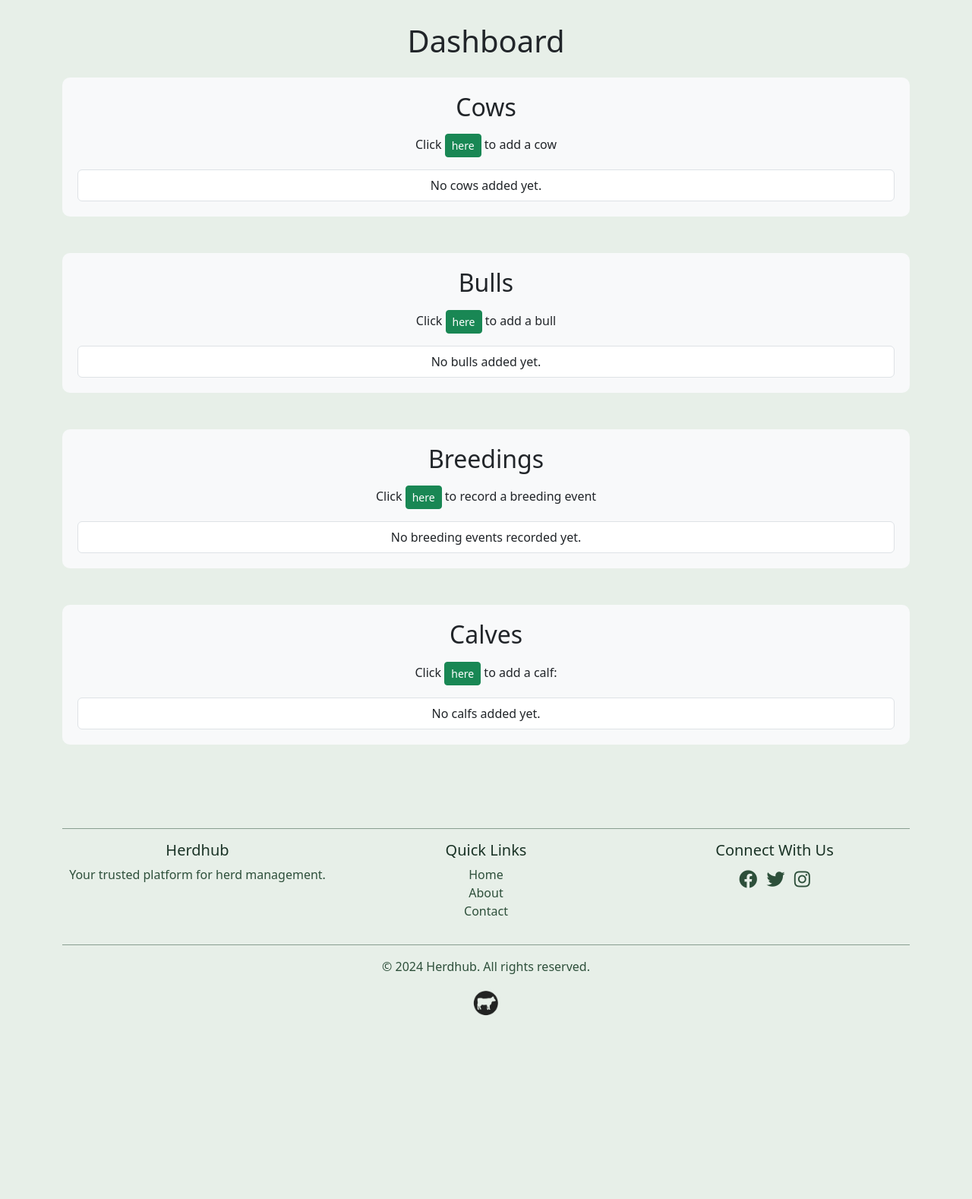
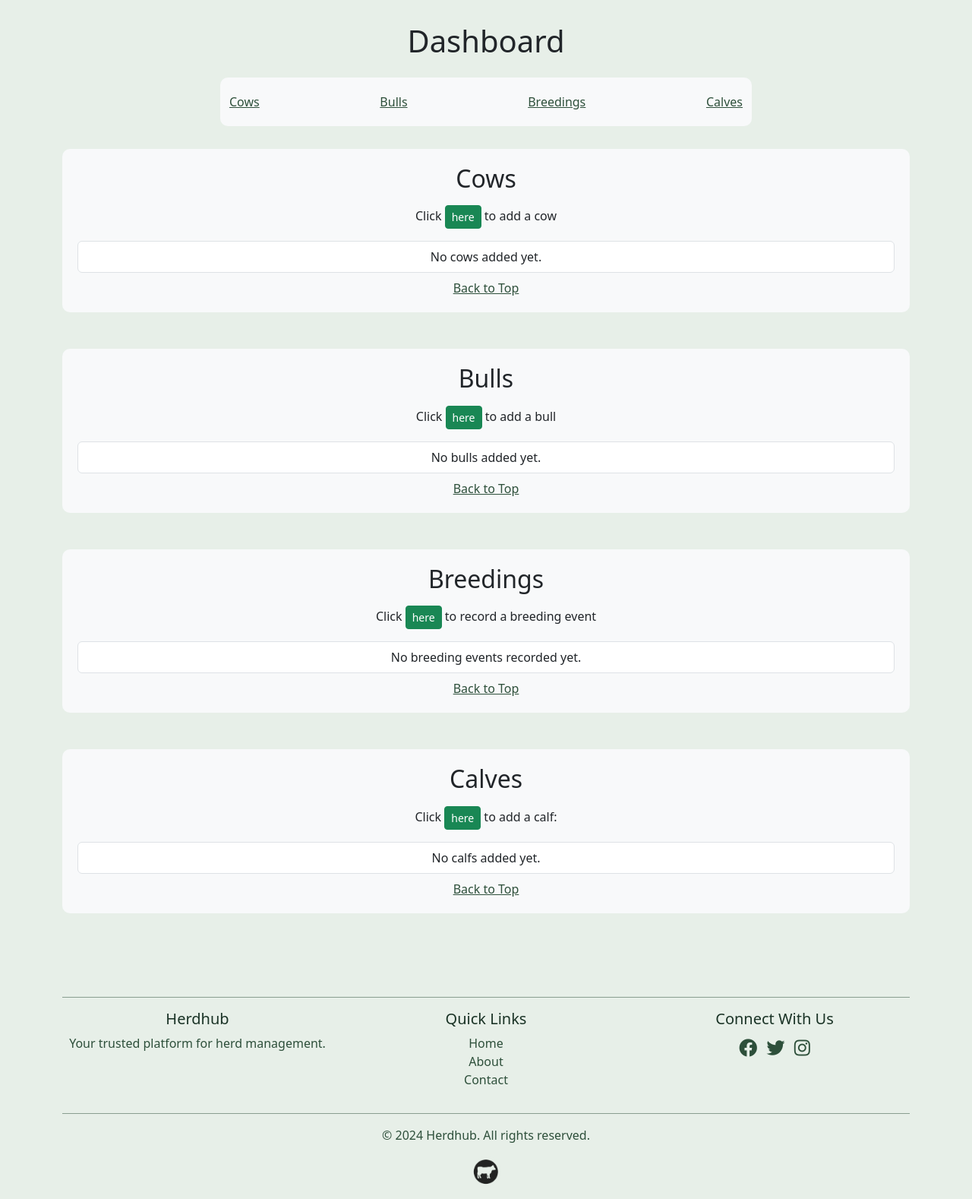
Before and after one commit to cthlbrennan/herdhub, a Django app: page / in a window 1280 px wide. Shown: the part 67-1645 px from the top of the page at 76% size. Before the commit the page ends 1404 px from the top, so only its background shows below. Run offline with Django 5.2, Linux system fonts and the light colour scheme; a user stored in the database is signed in; data that the repository does not hold is empty.

Commit message:
Add internal links and styling to Dashboard

```diff
--- a/static/css/style.css
+++ b/static/css/style.css
@@ -274,3 +274,11 @@ footer a:hover {
         margin-top: 10px;
     }
 }
+
+.dashboard-links {
+    max-width: 700px;
+    background-color: #f8f9fa;
+    border-radius: 10px;
+    padding: 20px;
+    margin-bottom: 30px;
+}
--- a/templates/index.html
+++ b/templates/index.html
@@ -14,9 +14,15 @@ Home
 {% if user.is_authenticated %}
 <div id="Dashboard" class="dashboard container">
     <h1 class="text-center mb-4">Dashboard</h1>
+    <div class="container-fluid d-flex justify-content-between align-items-center dashboard-links">
+        <span class=""><a class="link" href="#Cows">Cows</a></span>
+        <span><a class="link" href="#Bulls">Bulls</a></span>
+        <span><a class="link" href="#Breedings">Breedings</a></span>
+        <span><a class="link" href="#Calves">Calves</a></span>
+    </div>
 
     <div class="section mb-5">
-        <h2 class="text-center mb-3">Cows</h2>
+        <h2 id="Cows" class="text-center mb-3">Cows</h2>
         <p class="text-center">Click <a href="add_cow" class="btn btn-success btn-sm">here</a> to add a cow</p>
         <ul class="list-group">
             {% for cow in cows %}
@@ -37,10 +43,13 @@ Home
             <li class="list-group-item text-center">No cows added yet.</li>
             {% endfor %}
         </ul>
+        <div class="mt-2">
+            <a class="link d-flex justify-content-center" href="#Dashboard">Back to Top</a>
+        </div>
     </div>
 
     <div class="section mb-5">
-        <h2 class="text-center mb-3">Bulls</h2>
+        <h2 id="Bulls" class="text-center mb-3">Bulls</h2>
         <p class="text-center">Click <a href="add_bull" class="btn btn-success btn-sm">here</a> to add a bull</p>
         <ul class="list-group">
             {% for bull in bulls %}
@@ -61,10 +70,14 @@ Home
             <li class="list-group-item text-center">No bulls added yet.</li>
             {% endfor %}
         </ul>
+        <div class="mt-2">
+            <a class="link d-flex justify-content-center" href="#Dashboard">Back to Top</a>
+        </div>
     </div>
 
+
     <div class="section mb-5">
-        <h2 class="text-center mb-3">Breedings</h2>
+        <h2 id="Breedings" class="text-center mb-3">Breedings</h2>
         <p class="text-center">Click <a href="add_breeding_event" class="btn btn-success btn-sm">here</a> to record a
             breeding event</p>
         <ul class="list-group">
@@ -87,10 +100,14 @@ Home
             <li class="list-group-item text-center">No breeding events recorded yet.</li>
             {% endfor %}
         </ul>
+        <div class="mt-2">
+            <a class="link d-flex justify-content-center" href="#Dashboard">Back to Top</a>
+        </div>
     </div>
 
+
     <div class="section mb-5">
-        <h2 class="text-center mb-3">Calves</h2>
+        <h2 id="Calves" class="text-center mb-3">Calves</h2>
         <p class="text-center">Click <a href="add_calf" class="btn btn-success btn-sm">here</a> to add a calf:</p>
         <ul class="list-group">
             {% for calf in calfs %}
@@ -111,8 +128,12 @@ Home
             <li class="list-group-item text-center">No calfs added yet.</li>
             {% endfor %}
         </ul>
+        <div class="mt-2">
+            <a class="link d-flex justify-content-center" href="#Dashboard">Back to Top</a>
+        </div>
     </div>
 </div>
+
 {% else %}
 <section id="hero-image" data-image-url="{% static 'images/hero_image_resized.jpg' %}" class="mb-2">
     <div id="hero-text" class="text-center mb-5 mt-5">
```
